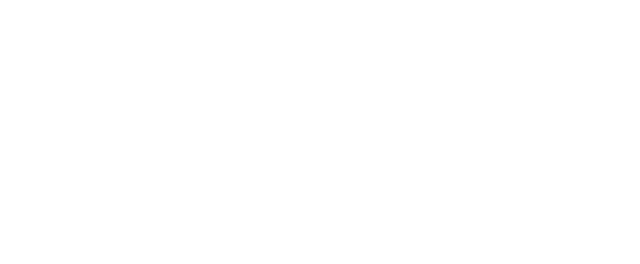
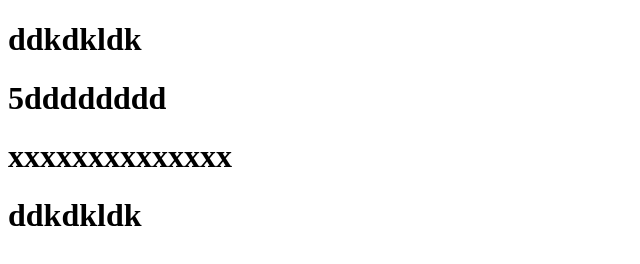
Before and after one commit to hebataha/CRAP-PORTFOLIO, a plain HTML site: page index.html in a window 1280 px wide. Shown: the whole page, without its empty margins (0-640 px from the left). Drawn offline with Linux system fonts and the light colour scheme.

Commit message:
edit html

```diff
--- a/index.html
+++ b/index.html
@@ -6,5 +6,10 @@
     <meta name="viewport" content="width=device-width, initial-scale=1.0" />
     <title>crap portfolio</title>
   </head>
-  <body></body>
+  <body>
+    <h1>ddkdkldk</h1>
+    <h1>5dddddddd</h1>
+    <h1>xxxxxxxxxxxxxx</h1>
+    <h1>ddkdkldk</h1>
+  </body>
 </html>
```
